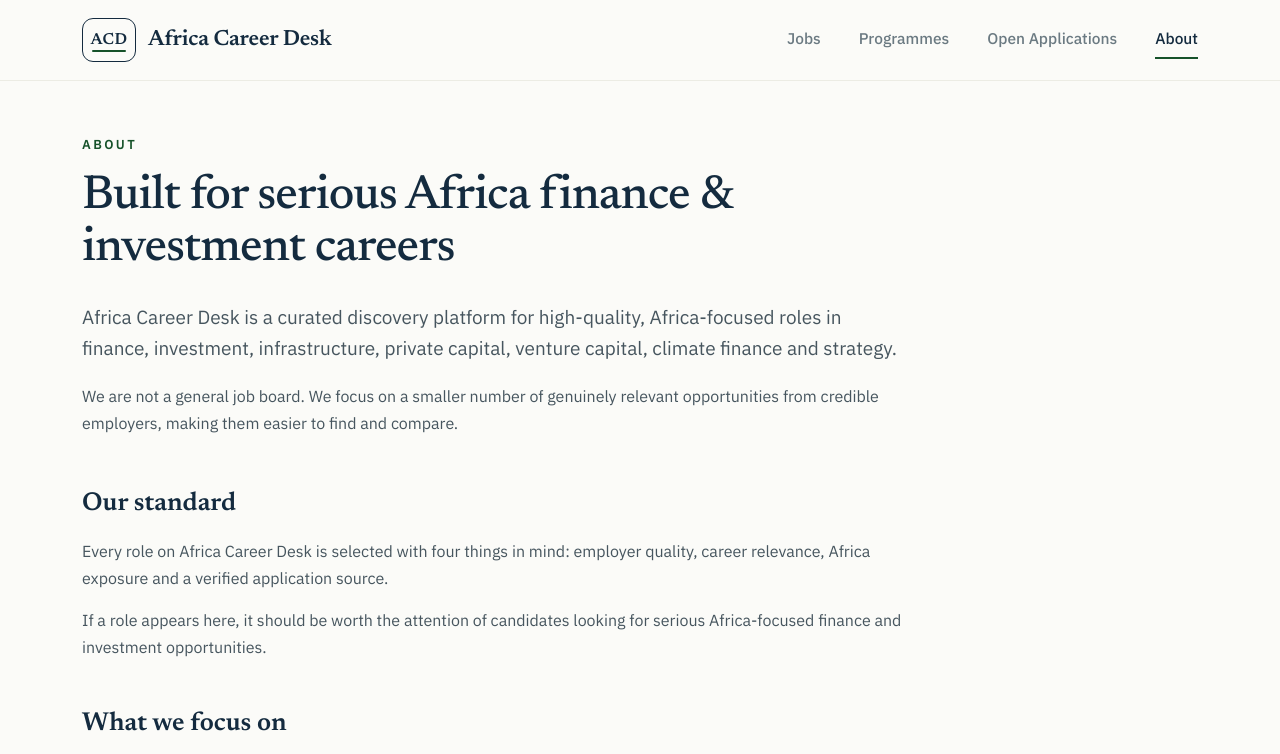
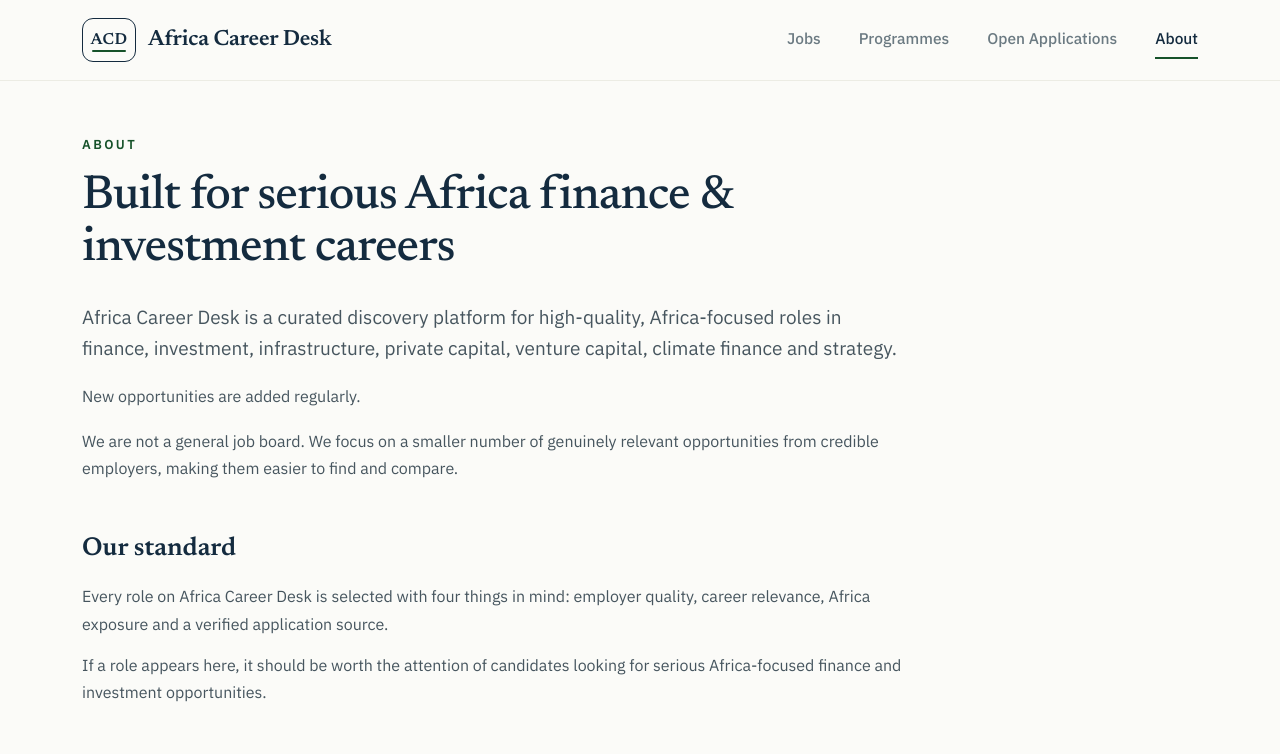
Before and after one commit to Propex1/africa-career-desk, a Next.js app: page /about in a window 1280 px wide. Shown: the top 754 px of the page. Built offline with nearby package versions, Linux system fonts and the light colour scheme.

Commit message:
Test Codex deployment workflow

```diff
--- a/src/app/about/page.tsx
+++ b/src/app/about/page.tsx
@@ -47,6 +47,9 @@
           Africa Career Desk is a curated discovery platform for high-quality,
           Africa-focused roles in finance, investment, infrastructure, private
           capital, venture capital, climate finance and strategy.
+        </p>
+        <p className="mt-[18px] text-[16px] leading-[1.7] text-acd-green-body">
+          New opportunities are added regularly.
         </p>
         <p className="mt-[18px] text-[16px] leading-[1.7] text-acd-green-body">
           We are not a general job board. We focus on a smaller number of
```
